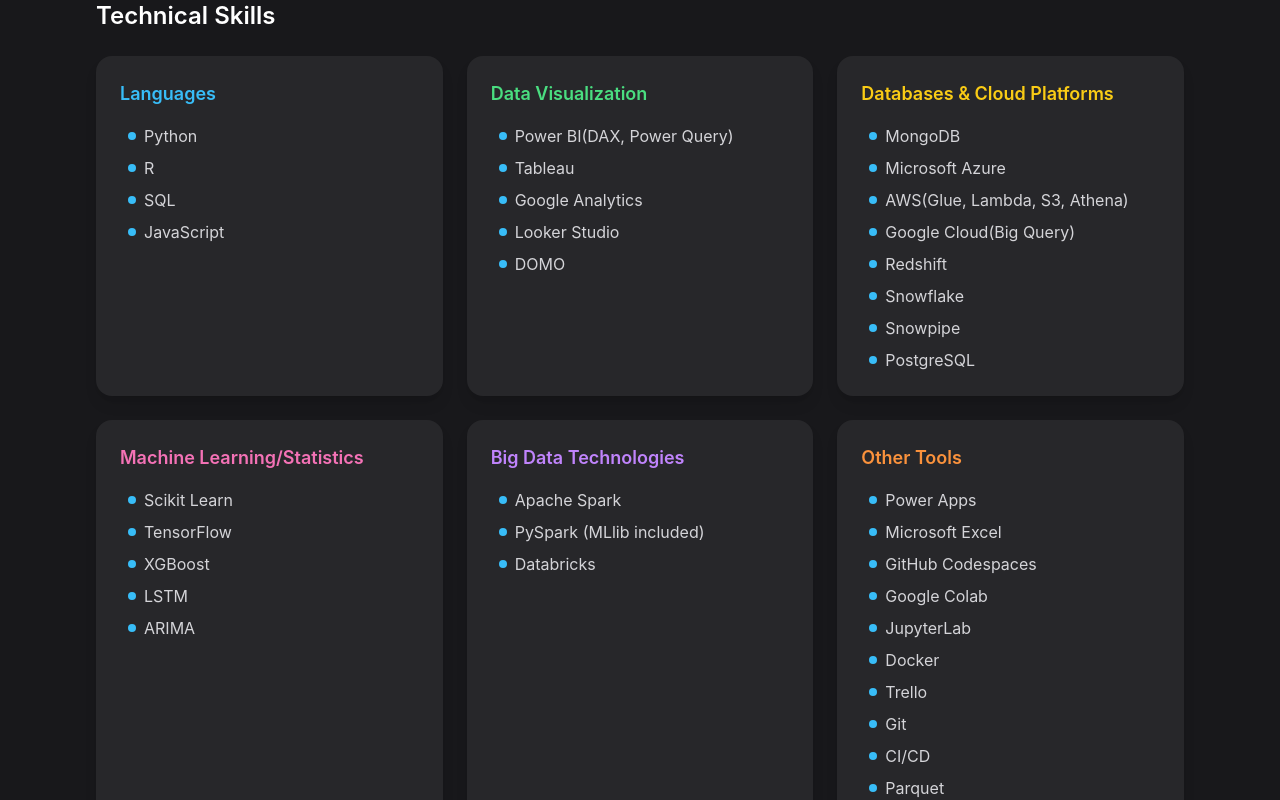
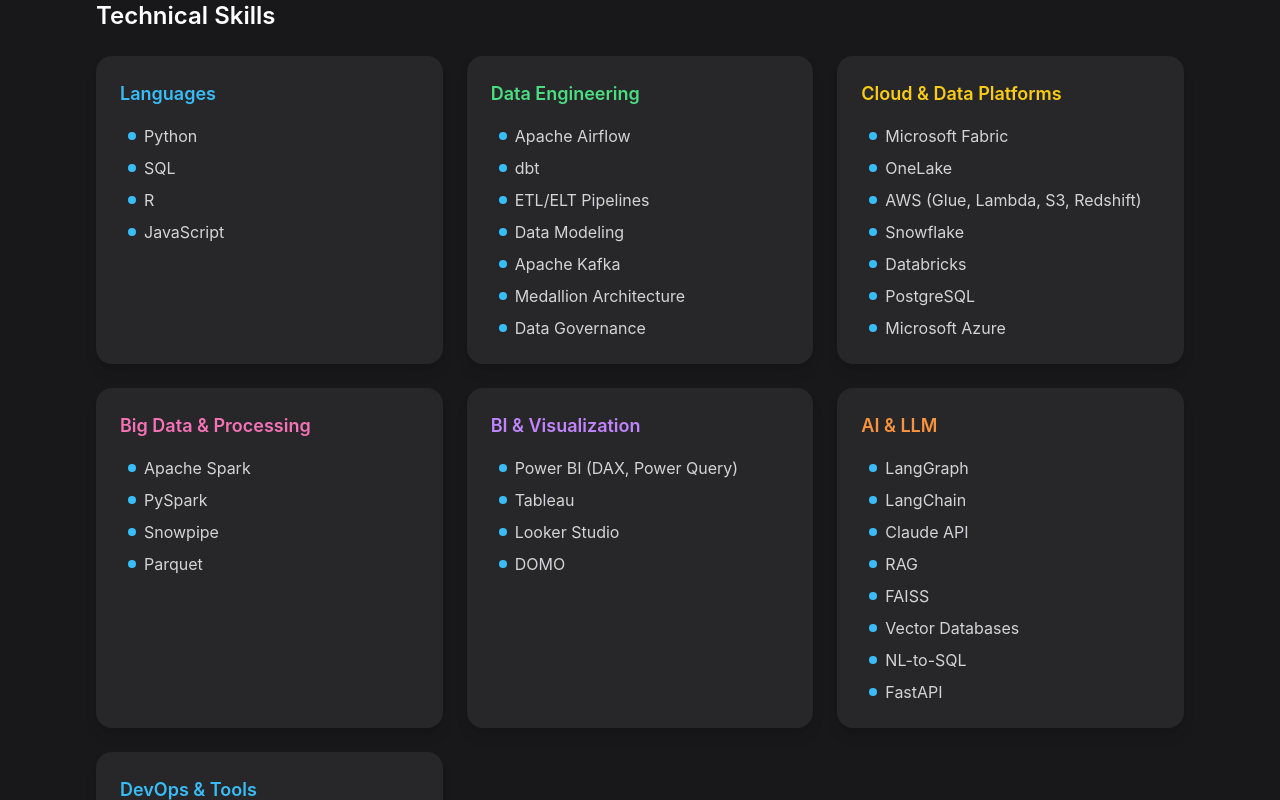
Before and after one commit to tamistry30/Portfolio, a React (Vite) app: page / in a window 1280 px wide. Shown: the part 1460-2260 px from the top of the page. Built offline with nearby package versions, Linux system fonts and the light colour scheme.

Commit message:
Refactor skills categories and items structure
Updated skills categories and items for better organization and clarity.

```diff
--- a/src/Components/Skills.jsx
+++ b/src/Components/Skills.jsx
@@ -3,27 +3,78 @@
 const skills = [
   {
     category: "Languages",
-    items: ["Python", "R", "SQL", "JavaScript"],
+    items: [
+      "Python",
+      "SQL",
+      "R",
+      "JavaScript"
+    ],
   },
   {
-    category: "Data Visualization",
-    items: ["Power BI(DAX, Power Query)", "Tableau", "Google Analytics", "Looker Studio", "DOMO"],
+    category: "Data Engineering",
+    items: [
+      "Apache Airflow",
+      "dbt",
+      "ETL/ELT Pipelines",
+      "Data Modeling",
+      "Apache Kafka",
+      "Medallion Architecture",
+      "Data Governance"
+    ],
   },
   {
-    category: "Databases & Cloud Platforms",
-    items: ["MongoDB", "Microsoft Azure", "AWS(Glue, Lambda, S3, Athena)", "Google Cloud(Big Query)", "Redshift", "Snowflake", "Snowpipe", "PostgreSQL"],
+    category: "Cloud & Data Platforms",
+    items: [
+      "Microsoft Fabric",
+      "OneLake",
+      "AWS (Glue, Lambda, S3, Redshift)",
+      "Snowflake",
+      "Databricks",
+      "PostgreSQL",
+      "Microsoft Azure"
+    ],
   },
   {
-    category: "Machine Learning/Statistics",
-    items: ["Scikit Learn", "TensorFlow", "XGBoost", "LSTM", "ARIMA"],
+    category: "Big Data & Processing",
+    items: [
+      "Apache Spark",
+      "PySpark",
+      "Snowpipe",
+      "Parquet"
+    ],
   },
   {
-    category: "Big Data Technologies",
-    items: ["Apache Spark", "PySpark (MLlib included)", "Databricks"],
+    category: "BI & Visualization",
+    items: [
+      "Power BI (DAX, Power Query)",
+      "Tableau",
+      "Looker Studio",
+      "DOMO"
+    ],
   },
   {
-    category: "Other Tools",
-    items: ["Power Apps", "Microsoft Excel", "GitHub Codespaces", "Google Colab", "JupyterLab", "Docker", "Trello", "Git", "CI/CD", "Parquet"],
+    category: "AI & LLM",
+    items: [
+      "LangGraph",
+      "LangChain",
+      "Claude API",
+      "RAG",
+      "FAISS",
+      "Vector Databases",
+      "NL-to-SQL",
+      "FastAPI"
+    ],
+  },
+  {
+    category: "DevOps & Tools",
+    items: [
+      "Docker",
+      "Git",
+      "GitHub Actions",
+      "CI/CD",
+      "Terraform",
+      "Jupyter"
+    ],
   },
 ];
 
```
